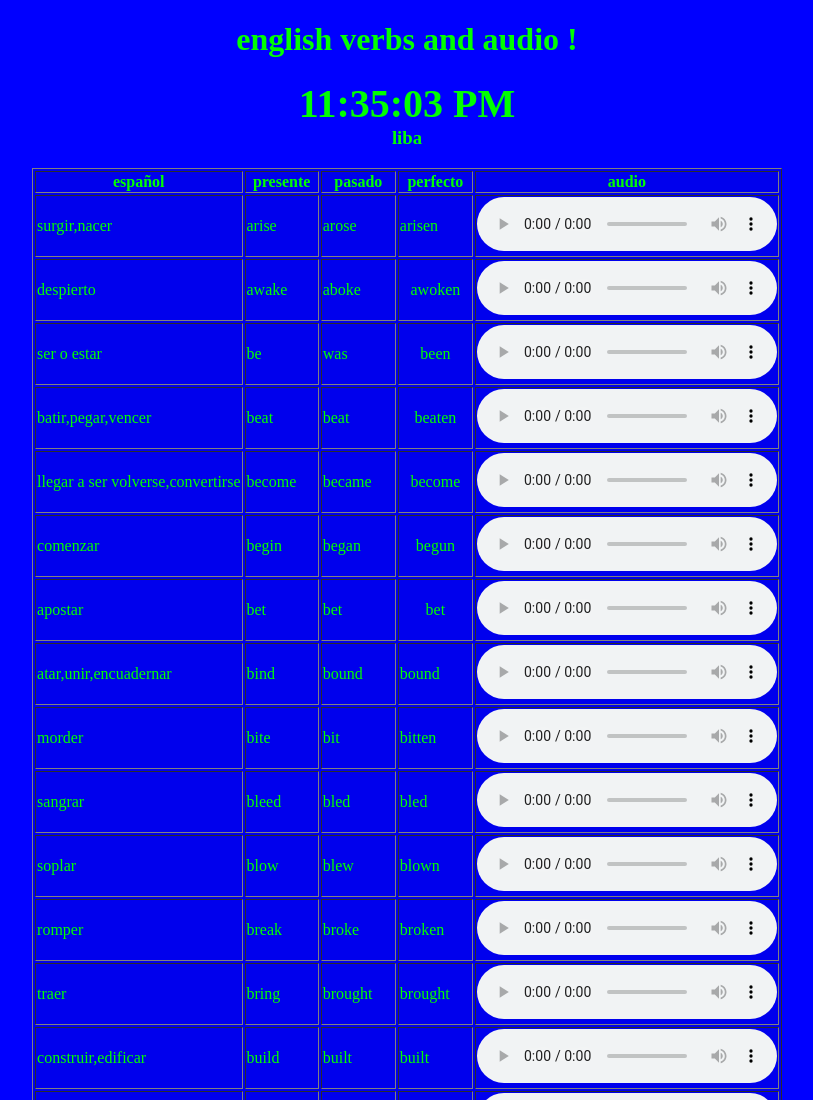
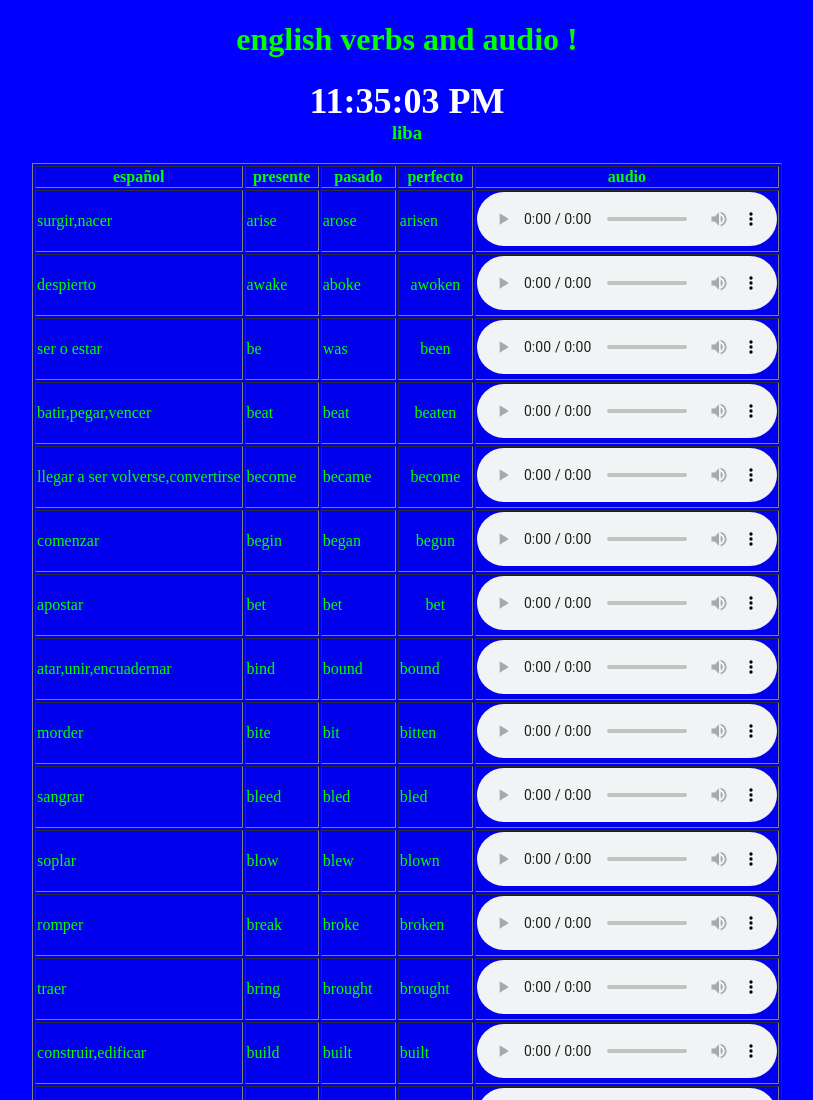
Before and after one commit to liba886/web_mp3, a plain HTML site: page index.html in a window 1280 px wide. Shown: the top 1100 px of the page, without its empty margins (233-1046 px from the left). Drawn offline with Linux system fonts and the light colour scheme.

```diff
--- a/index.html
+++ b/index.html
@@ -11,7 +11,7 @@
 
  <center>
   <h3>
-<div id="reloj" style="font-size: 40px; font-weight: bold;">00:00:00</div>
+<div id="reloj" style="font-size: 36px;color: white; font-weight:bold; text-align:"></div>
 
 <script>
   function actualizarReloj() {
```
